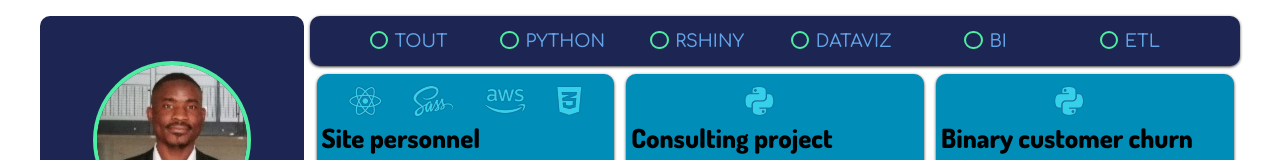
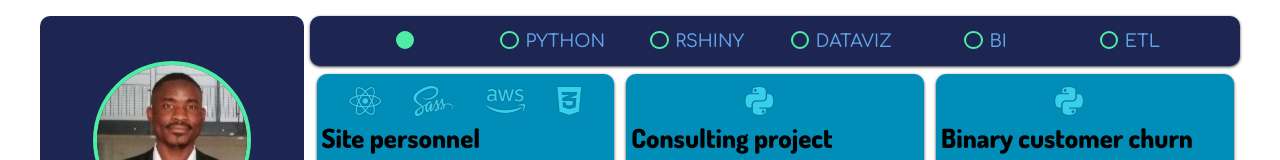
Before and after one commit to Lancin10/SITE-WEB, a React (Create React App) app: page /portfolio in a window 1280 px wide. Shown: the top 160 px of the page. Built offline with nearby package versions, Linux system fonts and the light colour scheme; some icons are missing; a web font is replaced by a local one.

Commit message:
Update ProjectList.js

```diff
--- a/src/components/portfolio/ProjectList.js
+++ b/src/components/portfolio/ProjectList.js
@@ -7,7 +7,7 @@ class ProjectList extends Component {
     state = {
         projects:projectsData,
         radios: [
-            {id:0, value: "TOUT"},
+            {id:0, value: ""},
             {id:1, value: "Python"},
             {id:2, value: "RShiny"},
             {id:3, value: "Dataviz"},
```
